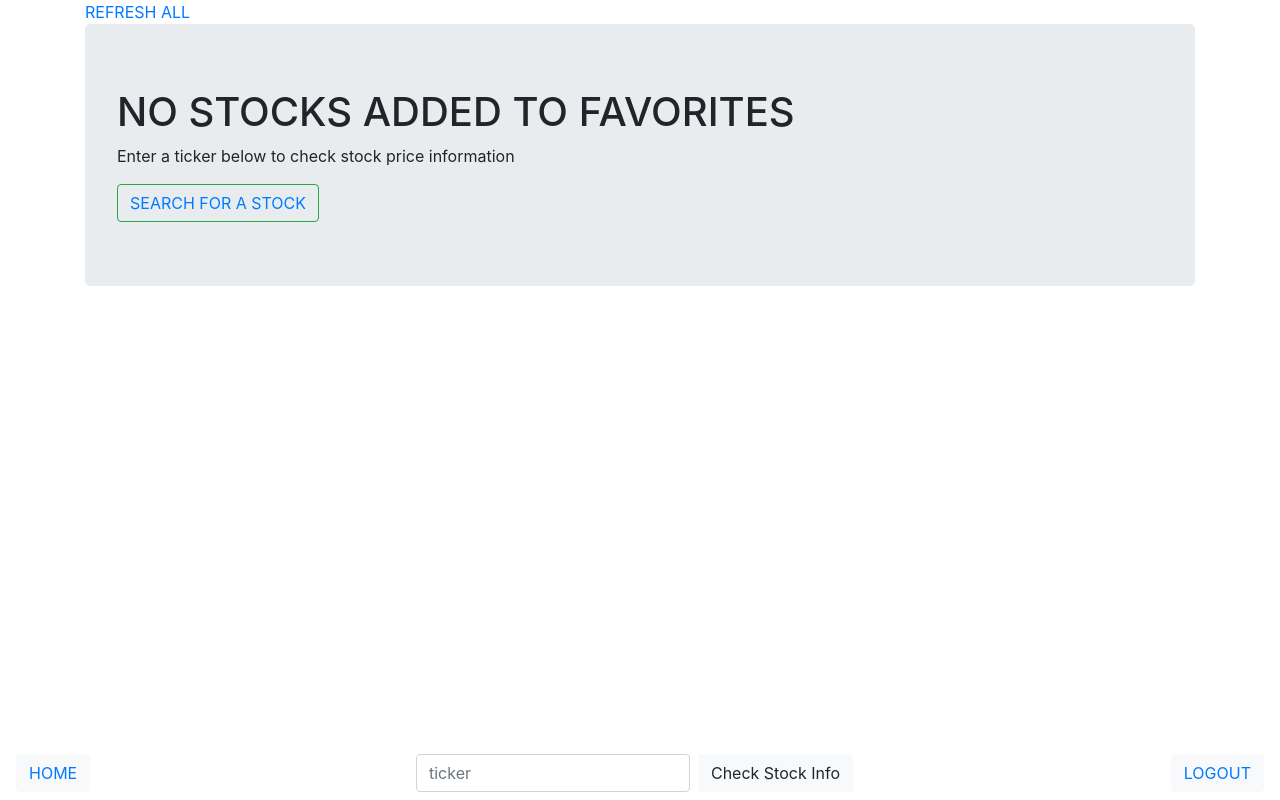
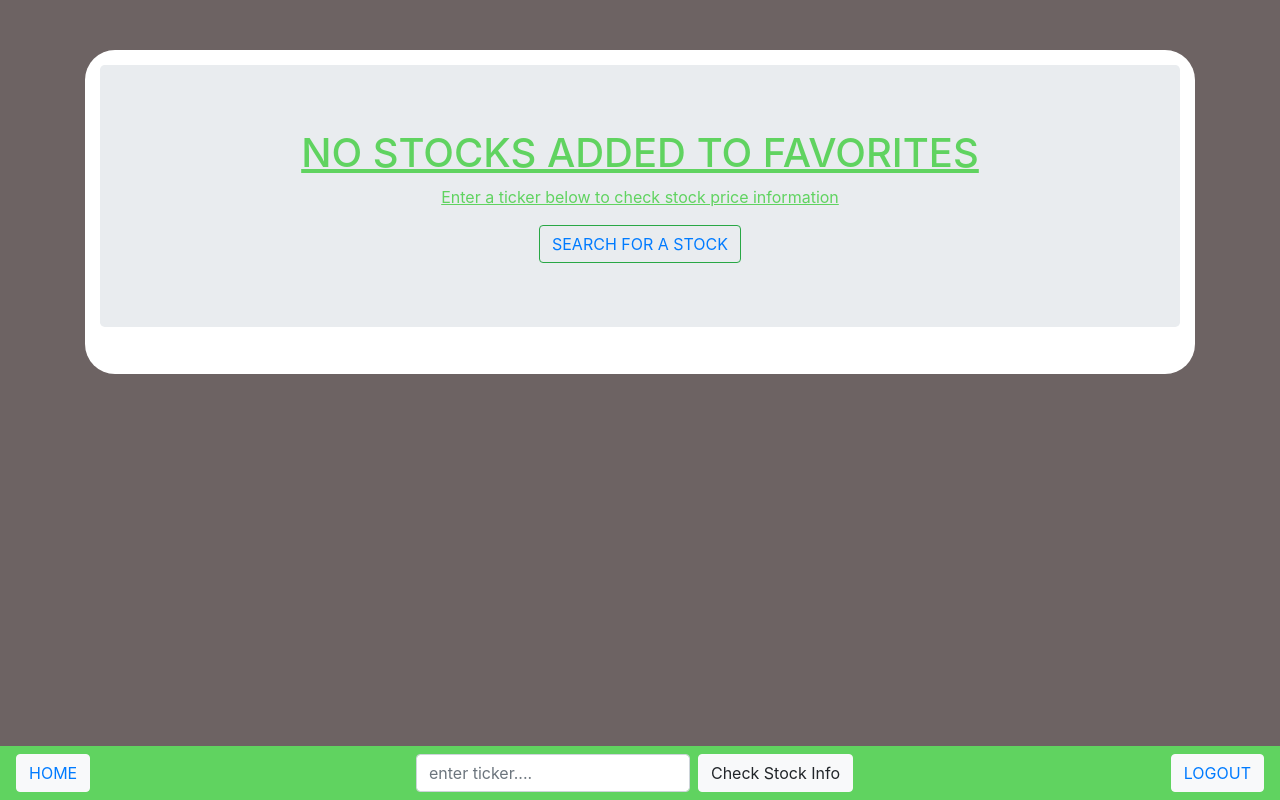
Before and after one commit to Asingjr2/stock_checker_dj, a Django app: page /stocks/home/ in a window 1280 px wide. Run offline with Django 3.2, Linux system fonts and the light colour scheme; data comes from the database, SQL or seed files in the repository; both versions use the stored data as it was after the commit; some libraries are stand-ins or nearby versions.

Commit message:
updated css and html pages.  need to correct search page.  Add testing, readME, and deploy

```diff
--- a/base/static/base/css/style.css
+++ b/base/static/base/css/style.css
@@ -2,3 +2,37 @@
     background-color:grey;
     border-bottom: 2px black solid;
 }
+#center {
+    margin-left:auto;
+    margin-right:auto;
+    align-content: center;
+    align-items: center;
+}
+#center-text{
+    text-align: center;
+    text-decoration: underline;
+    color: rgb(96, 211, 96)
+}
+#grey-black{
+    background-color: rgba(246, 248, 242, 0.993)
+}
+#mt{
+    margin-top: 50px;
+}
+#green{
+    background-color: rgb(96, 211, 96);
+}
+#white{
+    margin-top: 50px;
+    background-color: white;
+    border: yellow 5px solid;
+}
+#main_body{
+    background-color: rgb(109, 99, 99)
+}
+#stock_list{
+    background-color: white;
+    border: 5px green round;
+    border-radius: 30px;
+    padding: 15px;
+}
--- a/base/templates/layout.html
+++ b/base/templates/layout.html
@@ -1,4 +1,4 @@
-{% load static %}
+{% load staticfiles %}
 
 <!DOCTYPE html>
 <html>
@@ -11,11 +11,11 @@
         <link rel="stylesheet" href="https://maxcdn.bootstrapcdn.com/bootstrap/4.0.0/css/bootstrap.min.css" integrity="sha384-Gn5384xqQ1aoWXA+058RXPxPg6fy4IWvTNh0E263XmFcJlSAwiGgFAW/dAiS6JXm" crossorigin="anonymous">
         <script src="https://cdnjs.cloudflare.com/ajax/libs/popper.js/1.12.9/umd/popper.min.js" integrity="sha384-ApNbgh9B+Y1QKtv3Rn7W3mgPxhU9K/ScQsAP7hUibX39j7fakFPskvXusvfa0b4Q" crossorigin="anonymous"></script>
         <script src="https://maxcdn.bootstrapcdn.com/bootstrap/4.0.0/js/bootstrap.min.js" integrity="sha384-JZR6Spejh4U02d8jOt6vLEHfe/JQGiRRSQQxSfFWpi1MquVdAyjUar5+76PVCmYl" crossorigin="anonymous"></script>
-        <link rel="stylesheet" href="{% static 'stocks/style.css' %}">
+        <link rel="stylesheet" href="{% static 'base/css/style.css' %}">
         <title>STOCK CHECKER</title>
     </head>
 
-    <body >
+    <body id="main_body" >
     {% if messages %}
     <ul class="messages">
         {% for message in messages %}
@@ -30,7 +30,7 @@
 
         <form action="{% url 'stocks:stock_search' %}" id="center main_search" class="form-inline" method="post">
             {% csrf_token %}
-            <input type="text" class="form-control mr-sm-2" type="seach" placeholder="ticker" aria-label="Search" name="ticker">
+            <input type="text" class="form-control mr-sm-2" type="seach" placeholder="enter ticker...." aria-label="Search" name="ticker">
             <button class="btn btn-light my-2 my-sm-0"> Check Stock Info</button>
         </form>
 
--- a/stocks/templates/stocks/home.html
+++ b/stocks/templates/stocks/home.html
@@ -2,17 +2,21 @@
 {% load staticfiles %}
 {% block body %}
     <div class="container" id="mt">
-        <a href="{% url 'stocks:refresh_all' %} ">REFRESH ALL</a>
+        <div  id="stock_list">
             {% if user_stocks.count > 0 %}
             <ol>
-            <table class="table table-hover">
+                <table class="table table-hover" >
                     <tr>
                     <th>Ticker</th>
                     <th>Open</th>
                     <th>High</th>
                     <th>Low</th>
                     <th>Close</th>
-                    <td></td>
+                    <td>
+                        <button class="btn btn-outline-success">
+                            <a href="{% url 'stocks:refresh_all' %} " >REFRESH ALL</a>
+                        </button>
+                    </td>
                 </tr>
                 {% for stock in user_stocks %}
                 <tr>
@@ -22,7 +26,7 @@
                     <td>{{ stock.s_low }}</td>
                     <td>{{ stock.s_close }}</td>
                     <td>
-                        <form action="{% url 'rest:delete' stock.id %}" method="delete">
+                        <form action="{% url 'rest:delete' stock.id %}" method="delete" id="delete_stock">
                             {% csrf_token %}
                             <button class="btn btn-outline-warning">DELETE</button>
                         </form>
@@ -42,6 +46,9 @@
             </div>
             {% endif %}
     </ol>
-
+    </div>
 </div>
 {% endblock %}
+{% block extra_js %}
+<script src="{% static 'js/jquery.js' %}"></script>
+{% endblock %}
```
Also changed, not shown: stock_check/settings.py (+3 -5 lines), db.sqlite3. Lines whose indentation alone changed are shown as unchanged.
